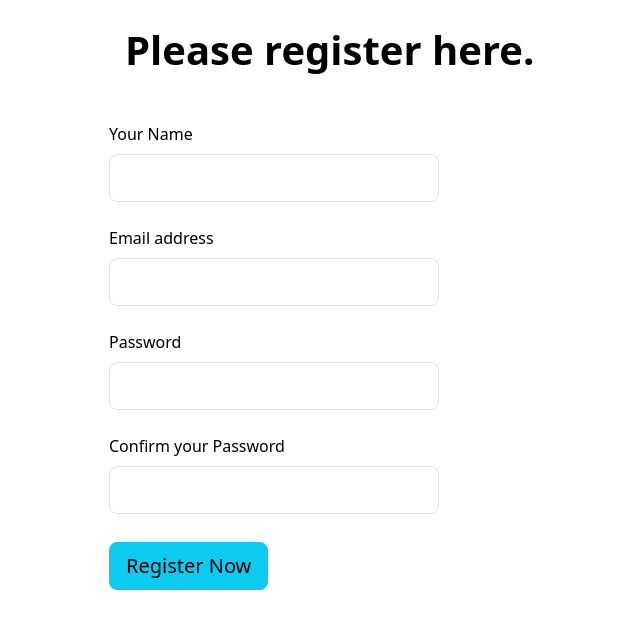
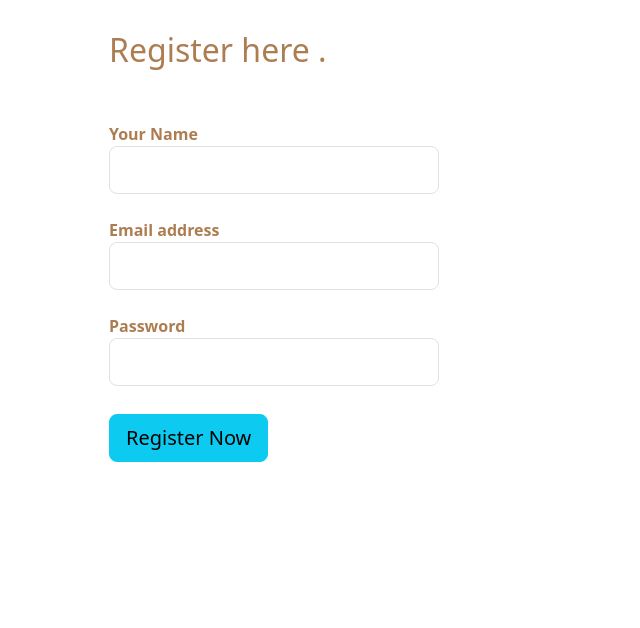
Before and after one commit to Rohitsohit/photo-sharing, a React (Create React App) app: page /signup in a window 1280 px wide. Shown: the top 628 px of the page, without its empty margins (359-999 px from the left). Built offline with nearby package versions, Linux system fonts and the light colour scheme.

Commit message:
color changes

```diff
--- a/src/components/Form.js
+++ b/src/components/Form.js
@@ -48,7 +48,7 @@ const uploadfile=async(e)=>{
 
           <div class="px-5 ms-xl-4">
             <i class="fas fa-crow fa-2x me-3 pt-5 mt-xl-4" style={{"color": "#709085;"}}></i>
-            <span class="h1 fw-bold mb-0">Share Your Photo.</span>
+            <span class="h1 fw-bold mb-0" className="headingcolor" >Share Your Photo .</span>
           </div>
 
           <div class="d-flex align-items-center h-custom-2 px-5 ms-xl-4 mt-5 pt-5 pt-xl-0 mt-xl-n5">
@@ -58,7 +58,7 @@ const uploadfile=async(e)=>{
 
 
               <div class="form-outline mb-4">
-                <label class="form-label" for="form2Example18">Title</label>
+                <label class="form-label" className="textcolor" for="form2Example18">Title</label>
                 <input type="text"class="form-control form-control-lg" onChange={(e)=>{
                   setdataDetails({
                     ...dataDetails,
@@ -69,7 +69,7 @@ const uploadfile=async(e)=>{
 
 
               <div class="form-outline mb-4">
-                <label class="form-label" for="form2Example18">Message</label>
+                <label class="form-label" className="textcolor" for="form2Example18">Message</label>
                 <input type="text"  class="form-control form-control-lg" onChange={(e)=>{
                   setdataDetails({
                     ...dataDetails,
@@ -79,7 +79,7 @@ const uploadfile=async(e)=>{
               </div>
 
               <div class="form-outline mb-4">
-                <label class="form-label" for="form2Example28">Tags</label>
+                <label class="form-label"  className="textcolor" for="form2Example28">Tags</label>
                 <input type="text" class="form-control form-control-lg" onChange={(e)=>{
                   setdataDetails({
                     ...dataDetails,
@@ -89,8 +89,8 @@ const uploadfile=async(e)=>{
               </div>
 
               <div class="form-outline mb-4">
-              <label for="formFileLg" class="form-label">Upload here.</label>
- <input class="form-control form-control-lg" id="formFileLg" type="file" onChange={uploadfile} />
+              <label for="formFileLg" class="form-label" className="textcolor">Upload here .</label>
+ <input class="form-control form-control-lg"  id="formFileLg" type="file" onChange={uploadfile} />
 
               </div>
 
--- a/src/components/SignIn.js
+++ b/src/components/SignIn.js
@@ -37,8 +37,8 @@ export default function Login() {
           <div class="col-sm-6 text-black">
 
             <div class="px-5 ms-xl-4">
-              <i class="fas fa-crow fa-2x me-3 pt-5 mt-xl-4" style={{ "color": "#709085;" }}></i>
-              <span class="h1 fw-bold mb-0">Sign In</span>
+
+              <span class="h1 fw-bold" className='headingcolor'>Sign In : </span>
             </div>
 
             <div class="d-flex align-items-center h-custom-2 px-5 ms-xl-4 mt-5 pt-5 pt-xl-0 mt-xl-n5">
@@ -48,7 +48,7 @@ export default function Login() {
 
 
                 <div class="form-outline mb-4">
-                  <label class="form-label" for="form2Example18">Email address</label>
+                  <label class="form-label" className='textcolor' for="form2Example18">Email address</label>
                   <input type="email" id="form2Example18" onChange={(e) => {
                     setUser({
                       ...user,
@@ -59,7 +59,7 @@ export default function Login() {
                 </div>
 
                 <div class="form-outline mb-4">
-                  <label class="form-label" for="form2Example28">Password</label>
+                  <label class="form-label" className='textcolor' for="form2Example28">Password</label>
                   <input type="password" id="form2Example28" onChange={(e) => {
                     setUser({
                       ...user,
@@ -75,8 +75,8 @@ export default function Login() {
                   <button class="btn btn-info btn-lg btn-block"  onClick={signInUser} type="button">Login</button>
                 </div>
 
-                <p class="small mb-5 pb-lg-2"><a class="text-muted" href="#!">Forgot password?</a></p>
-                <p>Don't have an account? <a href="/signup" class="link-info">Register here</a></p>
+                <p class="small mb-5 pb-lg-2"><a class="text-muted" className='textcolor' href="#!">Forgot password?</a></p>
+                <p className='textcolor'>Don't have an account? <a href="/signup" className='textcolor' class="link-info">Register here</a></p>
 
               </form>
 
--- a/src/components/SignUp.js
+++ b/src/components/SignUp.js
@@ -49,8 +49,8 @@ export default function Signup() {
       <div class="col-sm-6 text-black">
 
         <div class="px-5 ms-xl-4">
-          <i class="fas fa-crow fa-2x me-3 pt-5 mt-xl-4" style={{"color": "#709085;"}}></i>
-          <span class="h1 fw-bold mb-0">Please register here.</span>
+
+          <span class="h1 fw-bold" className='headingcolor' >Register here .</span>
         </div>
 
         <div class="d-flex align-items-center h-custom-2 px-5 ms-xl-4 mt-5 pt-5 pt-xl-0 mt-xl-n5">
@@ -60,7 +60,7 @@ export default function Signup() {
 
 
             <div class="form-outline mb-4">
-              <label class="form-label" for="form2Example18">Your Name</label>
+              <label class="form-label" className='textcolor' for="form2Example18">Your Name</label>
               <input type="text" id="name" name="name"  class="form-control form-control-lg" onChange={(e)=>{
                 setUser({
                   ...user,
@@ -71,7 +71,7 @@ export default function Signup() {
 
 
             <div class="form-outline mb-4">
-              <label class="form-label" for="form2Example18">Email address</label>
+              <label class="form-label" className='textcolor' for="form2Example18">Email address</label>
               <input type="text"  class="form-control form-control-lg" onChange={(e)=>{
                 setUser({
                   ...user,
@@ -81,7 +81,7 @@ export default function Signup() {
             </div>
 
             <div class="form-outline mb-4">
-              <label class="form-label" for="form2Example28">Password</label>
+              <label class="form-label" className='textcolor' for="form2Example28">Password</label>
               <input type="password" id="password"  name="password"class="form-control form-control-lg" onChange={(e)=>{
                 setUser({
                   ...user,
@@ -90,10 +90,7 @@ export default function Signup() {
               }} />
             </div>
 
-            <div class="form-outline mb-4">
-              <label class="form-label" for="form2Example28">Confirm your Password</label>
-              <input type="password" id="confirmPassword" name="confirmPassword"class="form-control form-control-lg"/>
-            </div>
+
 
             <div class="pt-1 mb-4">
 
--- a/src/css/signdesign.css
+++ b/src/css/signdesign.css
@@ -5,3 +5,19 @@
     width: 100%;
 
 }
+
+.textcolor{
+    font-weight: 600;
+    text-decoration: none;
+    color: #AD7D52;
+}
+
+.headingcolor{
+    font-weight: 500;
+    font-size: 200%;
+    text-decoration: none;
+    color: #AD7D52;
+}
+.uploadcolor{
+    color: #AD7D52;
+}
```
